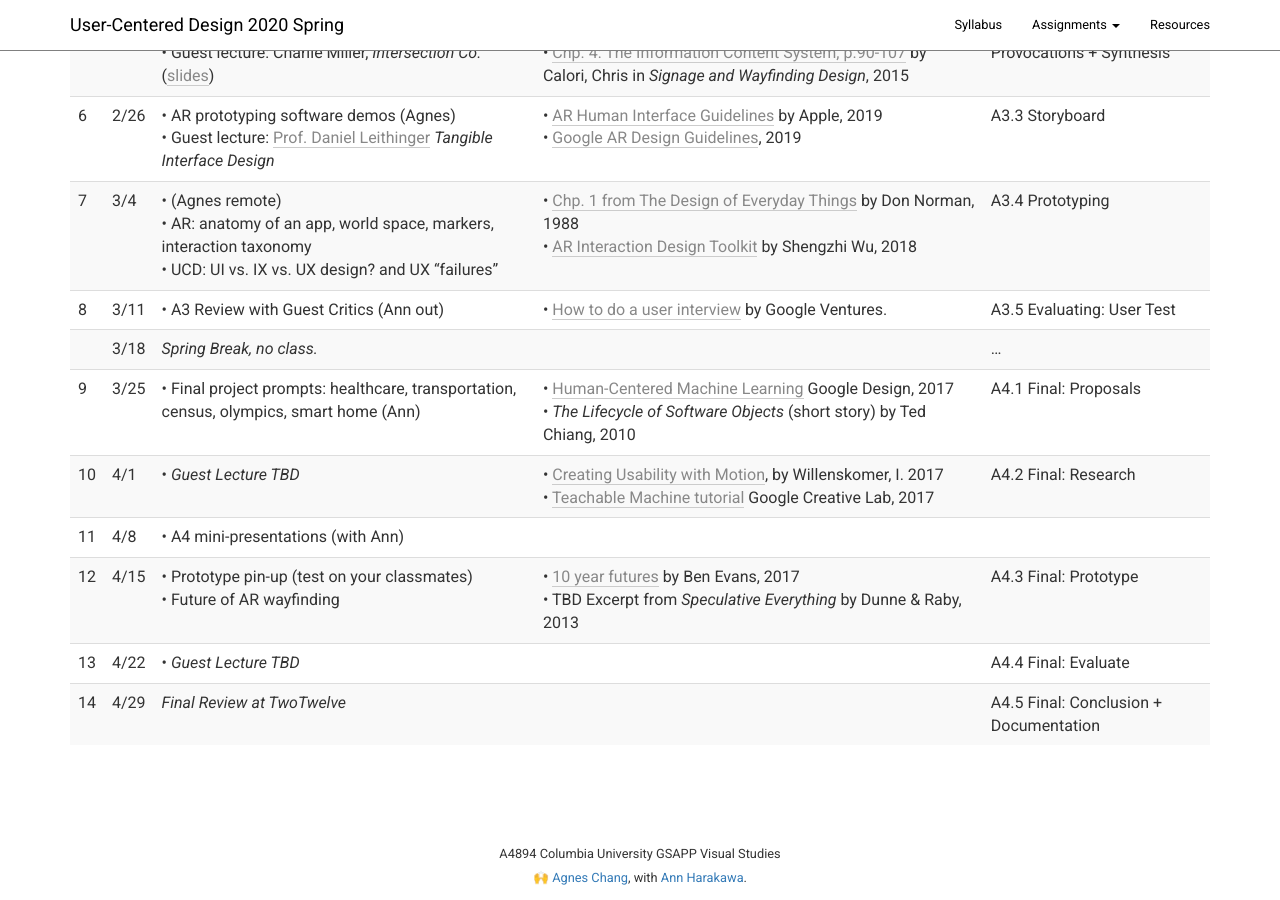
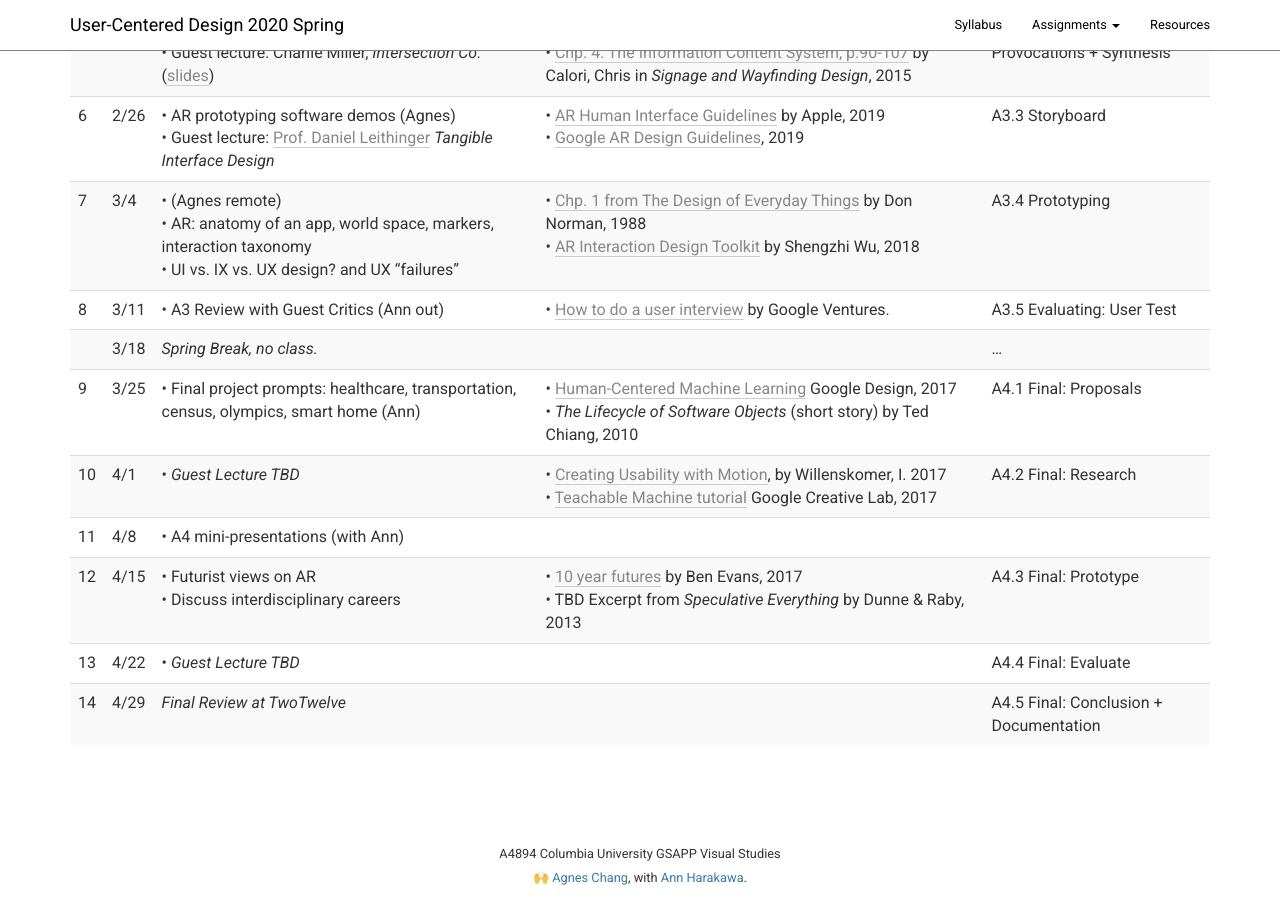
Before and after one commit to columbiaspatialinfo/columbiaspatialinfo.github.io, a Jekyll site: the page built from index.md, in a window 1280 px wide and 900 px high, scrolled down 1106 px. Built offline with Jekyll 4.4.1, drawn with Linux system fonts in a browser that asks for light colours; our own code applies the rules of GitHub Pages for plain Markdown files.

Commit message:
Update index.md

```diff
--- a/index.md
+++ b/index.md
@@ -32,12 +32,12 @@ _Subject to change as semester progresses._
 | 4        | 2/12     | • A3.1 mini-presentations<br>• How we do Wayfinding (Ann)<br>• UCD: storyboarding, [Figma](http://figma.com/) demo<br>([slides](https://docs.google.com/presentation/d/1AScRj9S5KZWTvduvrnVrCkMHpqtOqjdrLAv9sLfjxsc/edit?usp=sharing))                                                   | • [Chp. 1~2: Introduction + Experiential Perspective]({{ layout.canvasfiles }}6939862) in _Space and Place_ by Yi-Fu Tuan, 1977<br>• [Chp. 1.1,1.2, 2.1,2.2, 3.1 in _The Wayfinding Handbook_]({{ layout.canvasfiles }}6939859) by David Gibson, Principal at TwoTwelve, 2011                                                                                                                                                                      | A3.1 Needfinding: Observe + Recruit                  |
 | 5        | 2/19     | • A3.2 mini-presentations (with Ann and Charlie)<br>• Guest lecture: Charlie Miller, _Intersection Co._<br>([slides](https://docs.google.com/presentation/d/1ZnR9fJ94D13XDGYW3QtjgwMoRbVqL--OLmh9F45N4GY/edit?usp=sharing)) | • [The Coming Supremacy of AR](https://allenpike.com/2019/the-supremacy-of-ar) by Allen Pike, 2019<br>• [Chp. 4: The Information Content System, p.90-107](https://clio.columbia.edu/catalog/11557934) by Calori, Chris in _Signage and Wayfinding Design_, 2015 | A3.2 Needfinding: Provocations + Synthesis             |
 | 6        | 2/26     | • AR prototyping software demos (Agnes)<br>• Guest lecture: [Prof. Daniel Leithinger](https://www.colorado.edu/atlas/daniel-leithinger) _Tangible Interface Design_                            | • [AR Human Interface Guidelines](https://developer.apple.com/ios/human-interface-guidelines/technologies/augmented-reality/) by Apple, 2019<br>• [Google AR Design Guidelines](https://designguidelines.withgoogle.com/ar-design/augmented-reality-design-guidelines/), 2019                                                                                                                                                                                                                 | A3.3 Storyboard                           |
-| 7        | 3/4      | • (Agnes remote)<br>• AR: anatomy of an app, world space, markers, interaction taxonomy<br>• UCD: UI vs. IX vs. UX design? and UX "failures"        | • [Chp. 1 from The Design of Everyday Things]({{ layout.canvasfiles }}6854751) by Don Norman, 1988<br>• [AR Interaction Design Toolkit](https://blog.prototypr.io/ar-interaction-design-toolkit-f47ca0733e31) by Shengzhi Wu, 2018                                                                                                                                    | A3.4 Prototyping                            |
+| 7        | 3/4      | • (Agnes remote)<br>• AR: anatomy of an app, world space, markers, interaction taxonomy<br>• UI vs. IX vs. UX design? and UX "failures"        | • [Chp. 1 from The Design of Everyday Things]({{ layout.canvasfiles }}6854751) by Don Norman, 1988<br>• [AR Interaction Design Toolkit](https://blog.prototypr.io/ar-interaction-design-toolkit-f47ca0733e31) by Shengzhi Wu, 2018                                                                                                                                    | A3.4 Prototyping                            |
 | 8        | 3/11     | • A3 Review with Guest Critics (Ann out)                                                               | • [How to do a user interview](https://www.youtube.com/watch?v=Qq3OiHQ-HCU) by Google Ventures.                                                                                                                                                                                 | A3.5 Evaluating: User Test                             |
 |          | 3/18     | *Spring Break, no class.*                                                                              |                                                                                                                                                                                                                                                                                 | …                                                      |
 | 9        | 3/25     | • Final project prompts: healthcare, transportation, census, olympics, smart home (Ann)                | • [Human-Centered Machine Learning](https://medium.com/google-design/human-centered-machine-learning-a770d10562cd) Google Design, 2017<br>• _The Lifecycle of Software Objects_ (short story) by Ted Chiang, 2010                                                                                                                                        | A4.1 Final: Proposals                                  |
 | 10       | 4/1      | • *Guest Lecture TBD*                                                                                  | • [Creating Usability with Motion](https://medium.com/ux-in-motion/creating-usability-with-motion-the-ux-in-motion-manifesto-a87a4584ddc), by Willenskomer, I. 2017<br>• [Teachable Machine tutorial](https://teachablemachine.withgoogle.com/) Google Creative Lab, 2017                                                                                                             | A4.2 Final: Research                                   |
 | 11       | 4/8      | • A4 mini-presentations (with Ann)                                                                     |                                                                                                                                                                                                                                                                                 |                                                        |
-| 12       | 4/15     | • Prototype pin-up (test on your classmates)<br>• Future of AR wayfinding                              | • [10 year futures](https://www.ben-evans.com/benedictevans/2017/11/29/presentation-ten-year-futures) by Ben Evans, 2017<br>• TBD Excerpt from _Speculative Everything_ by Dunne & Raby, 2013                                                                                                                                                        | A4.3 Final: Prototype                                  |
+| 12       | 4/15     | • Futurist views on AR<br>• Discuss interdisciplinary careers                              | • [10 year futures](https://www.ben-evans.com/benedictevans/2017/11/29/presentation-ten-year-futures) by Ben Evans, 2017<br>• TBD Excerpt from _Speculative Everything_ by Dunne & Raby, 2013                                                                                                                                                        | A4.3 Final: Prototype                                  |
 | 13       | 4/22     | • *Guest Lecture TBD*                                                                                  |                                                                                                                                                                                                                                                                                 | A4.4 Final: Evaluate                                   |
 | 14       | 4/29     | *Final Review at TwoTwelve*                                                                      |                                                                                                                                                                                                                                                                                 | A4.5 Final: Conclusion + Documentation                 |
```
